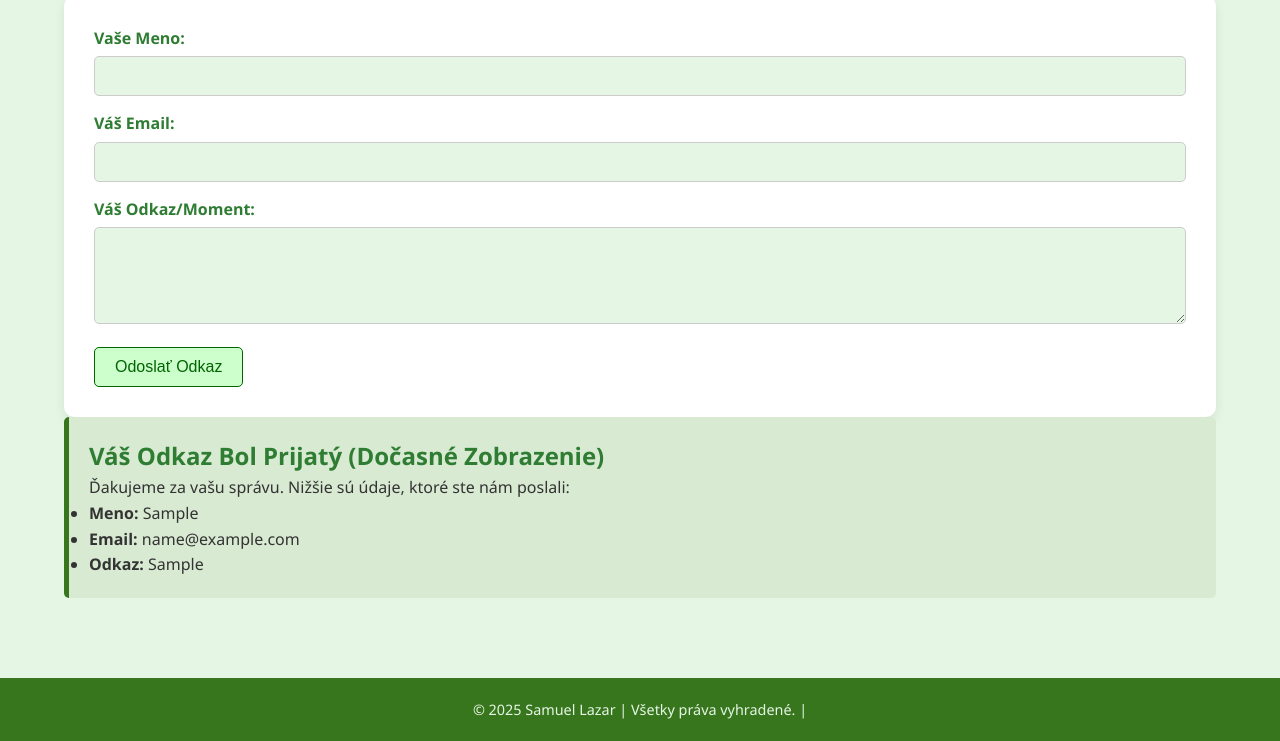
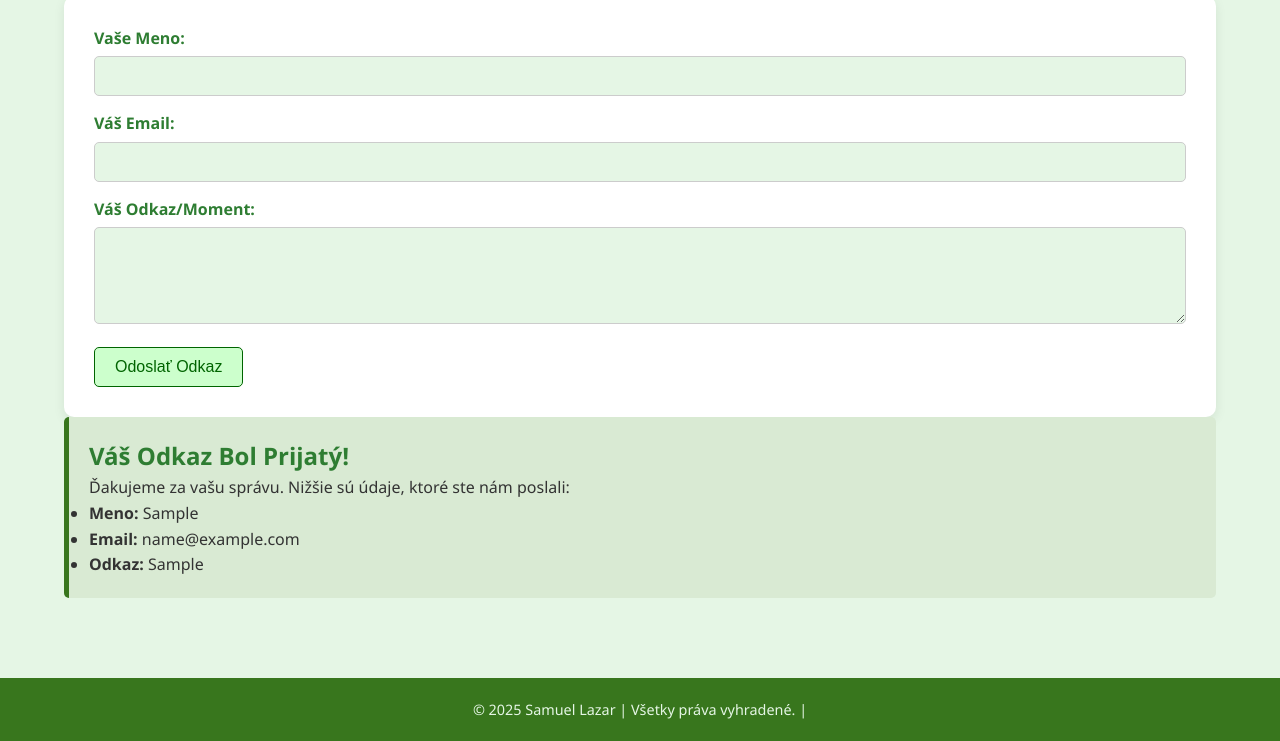
Before and after one commit to SamuelLazar/semestralnapracatmws, a plain HTML site: page kontakt.html in a window 1280 px wide. Both pictures are taken after typing "Sample", "name@example.com", "Sample" into the empty fields and a click on the button "Odoslať Odkaz". Shown: the part 200-941 px from the top of the page. Drawn offline with Linux system fonts and the light colour scheme.

Commit message:
Update project: upraveny kontakt.html - upraveny text

```diff
--- a/kontakt.html
+++ b/kontakt.html
@@ -40,7 +40,7 @@
         </form>
 
         <section id="formDataDisplay" class="info-section" style="display: none;">
-            <h2>Váš Odkaz Bol Prijatý (Dočasné Zobrazenie)</h2>
+            <h2>Váš Odkaz Bol Prijatý!</h2>
             <p>Ďakujeme za vašu správu. Nižšie sú údaje, ktoré ste nám poslali:</p>
             <ul>
                 <li><strong>Meno:</strong> <span id="display-name"></span></li>
```
